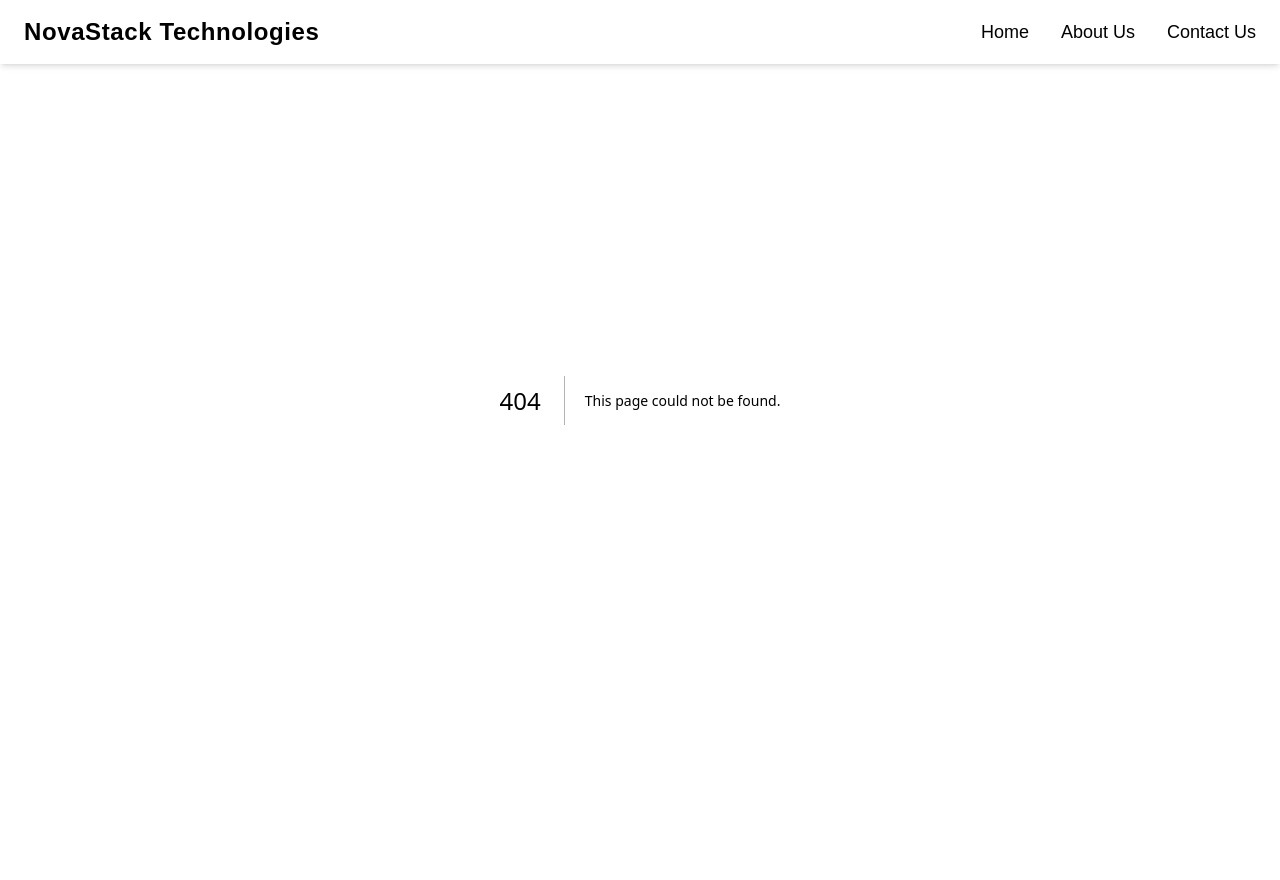
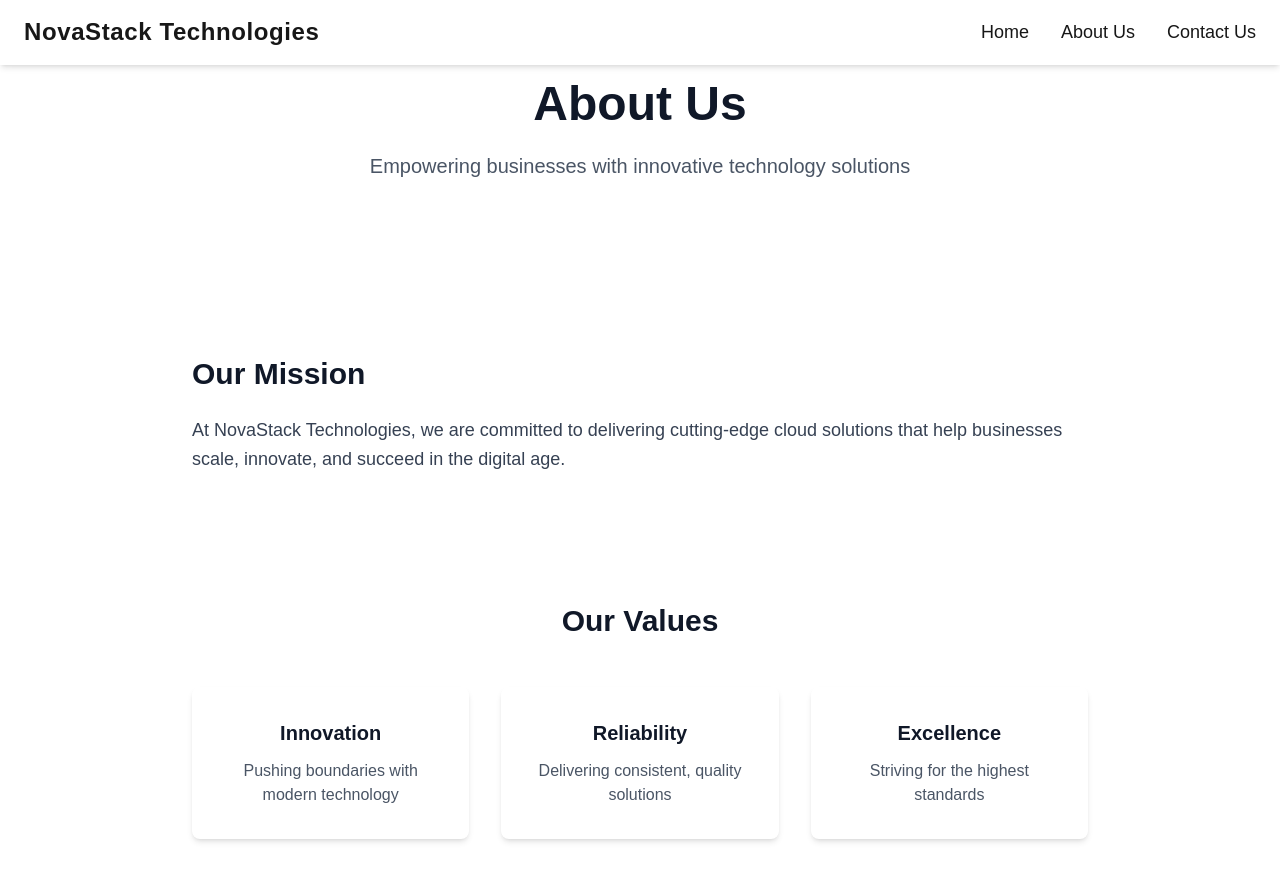
Before and after one commit to PotatoPeeZy/novastack_tech, a Next.js app: page /about in a window 1280 px wide. Before the commit this address had no page. Shown: the top 880 px of the page. Before the commit the page ends 800 px from the top, so only its background shows below. Built offline with nearby package versions, Linux system fonts and the light colour scheme.

Commit message:
some header modifications and about section placeholder added

```diff
--- /dev/null
+++ b/app/about/page.js
@@ -0,0 +1,64 @@
+"use client";
+
+export default function About() {
+  return (
+    <div className="min-h-screen from-slate-50 to-slate-100">
+      {/* Hero Section */}
+      <section className="py-20 px-4 sm:px-6 lg:px-8">
+        <div className="max-w-4xl mx-auto text-center">
+          <h1 className="text-5xl font-bold text-gray-900 mb-6">About Us</h1>
+          <p className="text-xl text-gray-600 mb-8">
+            Empowering businesses with innovative technology solutions
+          </p>
+        </div>
+      </section>
+
+      {/* Mission Section */}
+      <section className="py-16 px-4 sm:px-6 lg:px-8 ">
+        <div className="max-w-4xl mx-auto">
+          <h2 className="text-3xl font-bold text-gray-900 mb-6">Our Mission</h2>
+          <p className="text-lg text-gray-700 leading-relaxed">
+            At NovaStack Technologies, we are committed to delivering
+            cutting-edge cloud solutions that help businesses scale, innovate,
+            and succeed in the digital age.
+          </p>
+        </div>
+      </section>
+
+      {/* Values Section */}
+      <section className="py-16 px-4 sm:px-6 lg:px-8">
+        <div className="max-w-4xl mx-auto">
+          <h2 className="text-3xl font-bold text-gray-900 mb-12 text-center">
+            Our Values
+          </h2>
+          <div className="grid md:grid-cols-3 gap-8">
+            {[
+              {
+                title: "Innovation",
+                description: "Pushing boundaries with modern technology",
+              },
+              {
+                title: "Reliability",
+                description: "Delivering consistent, quality solutions",
+              },
+              {
+                title: "Excellence",
+                description: "Striving for the highest standards",
+              },
+            ].map((value, index) => (
+              <div
+                key={index}
+                className=" p-8 rounded-lg shadow-md text-center"
+              >
+                <h3 className="text-xl font-bold text-gray-900 mb-3">
+                  {value.title}
+                </h3>
+                <p className="text-gray-600">{value.description}</p>
+              </div>
+            ))}
+          </div>
+        </div>
+      </section>
+    </div>
+  );
+}
--- a/components/Header/Header.js
+++ b/components/Header/Header.js
@@ -32,6 +32,7 @@ export default function Header() {
           {open ? <X size={26} /> : <Menu size={26} />}
         </button>
       </div>
+      <div className="h-px bg-white"></div>
 
       {/* Mobile Sidebar */}
       {open && (
```
